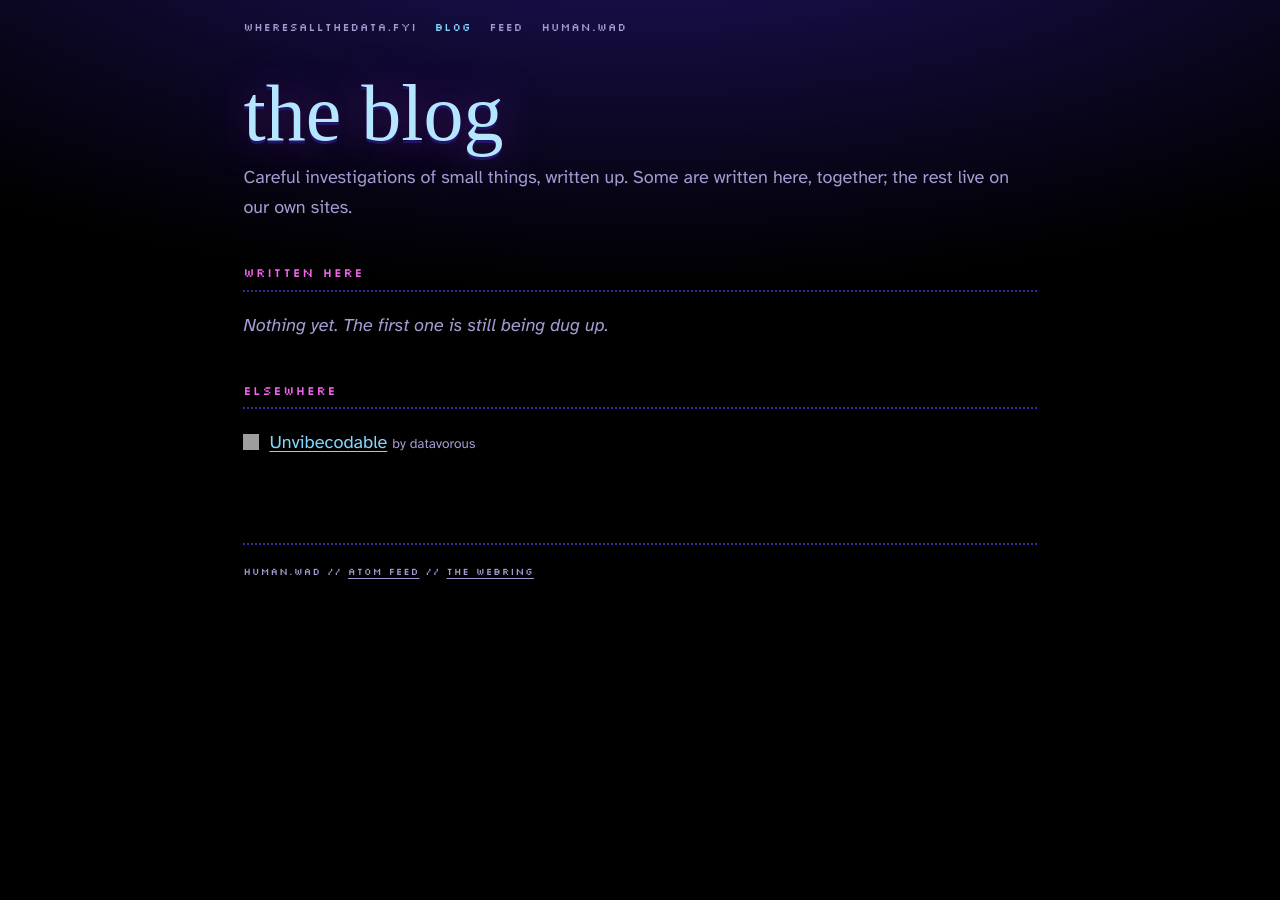
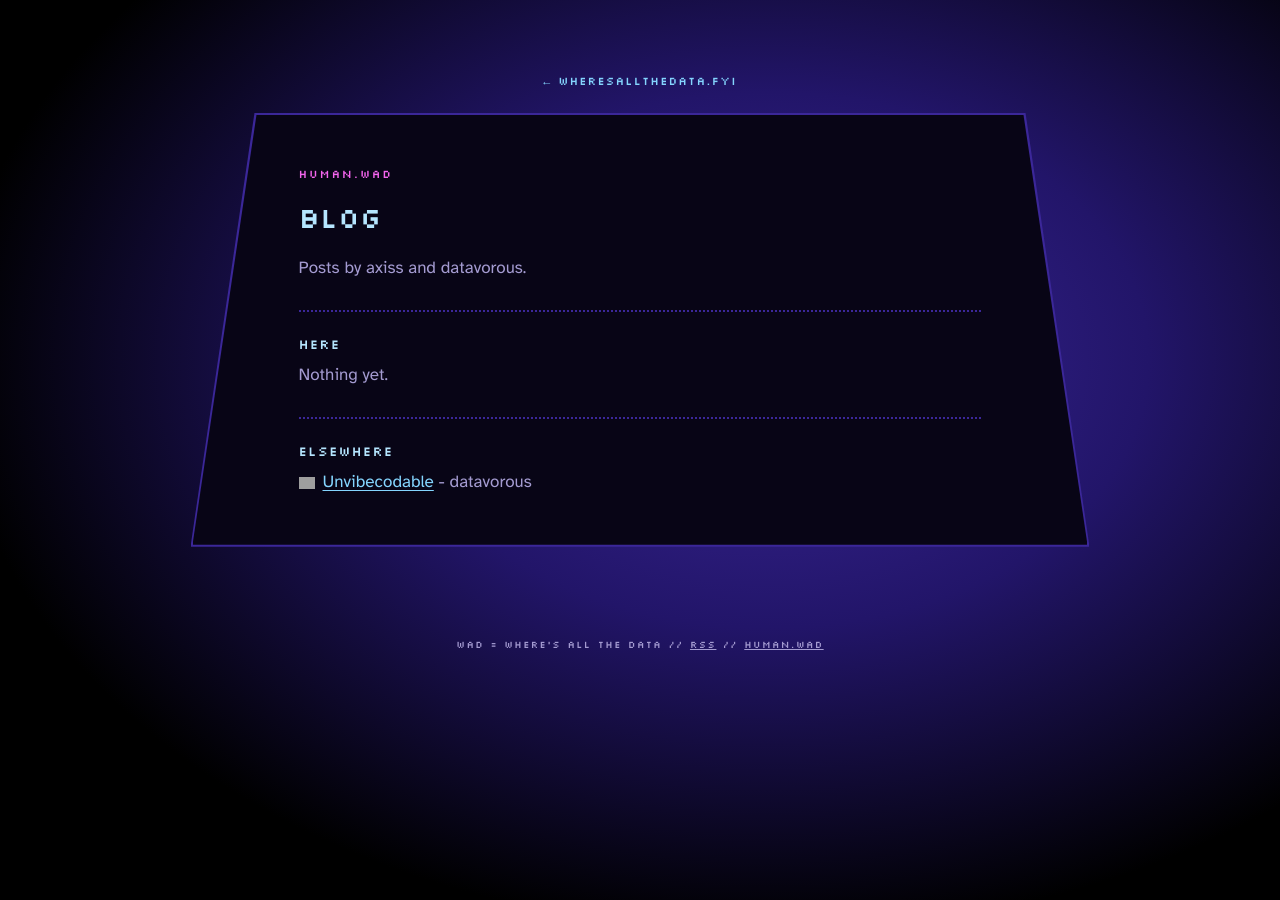
Before and after one commit to human-wad/wheresallthedata, a Jekyll site: the page built from blog/index.html, in a window 1280 px wide. Built offline with Jekyll 4.4.1, drawn with Linux system fonts in a browser that asks for light colours; some web fonts are replaced; grey boxes are pictures that could not be loaded.

Commit message:
Restyle blog to match the front page

```diff
--- a/_includes/byline.html
+++ b/_includes/byline.html
@@ -2,5 +2,5 @@
 {%- for a in names -%}
   {%- assign p = site.data.authors[a] -%}
   {%- if p -%}<a href="{{ p.uri }}">{{ p.name }}</a>{%- else -%}{{ a }}{%- endif -%}
-  {%- unless forloop.last %} &amp; {% endunless -%}
+  {%- unless forloop.last %} and {% endunless -%}
 {%- endfor -%}
--- a/_layouts/wad.html
+++ b/_layouts/wad.html
@@ -2,15 +2,15 @@
 <html lang="en">
 <meta charset="utf-8">
 <meta name="viewport" content="width=device-width, initial-scale=1, viewport-fit=cover">
-<title>{% if page.title %}{{ page.title }} // {% endif %}where's all the data?</title>
+<title>{% if page.title and page.title != "blog" %}{{ page.title }} - {% endif %}blog - wheresallthedata</title>
 <meta name="description" content="{{ page.description | default: page.excerpt | default: site.description | strip_html | strip_newlines | truncate: 160 }}">
 <link rel="icon" href="/human-wad-88x31.webp">
 <link rel="preconnect" href="https://fonts.googleapis.com">
 <link rel="preconnect" href="https://fonts.gstatic.com" crossorigin>
-<link rel="stylesheet" href="https://fonts.googleapis.com/css2?family=Silkscreen&family=Monsieur+La+Doulaise&family=Atkinson+Hyperlegible:ital,wght@0,400;0,700;1,400&display=swap">
+<link rel="stylesheet" href="https://fonts.googleapis.com/css2?family=Silkscreen&family=Atkinson+Hyperlegible:ital,wght@0,400;0,700;1,400&display=swap">
 {% feed_meta %}
 <style>
-/* same palette and faces as the front page */
+/* Same sky, slab and type as the front page (index.html), minus the moving nebula. */
 :root {
   color-scheme: dark;
   --void:   #000000;
@@ -22,99 +22,114 @@
   --sky:    #84d5fe;
   --ink:    #e9e4ff;
   --muted:  #a49bd1;
-  --face-hand:  "Monsieur La Doulaise", "Snell Roundhand", cursive;
   --face-pixel: "Silkscreen", "Courier New", monospace;
   --face-body:  "Atkinson Hyperlegible", system-ui, sans-serif;
-  --face-mono:  ui-monospace, "Courier New", monospace;
+  --face-mono:  ui-monospace, Menlo, Consolas, monospace;
 }
-html, body { margin: 0; background: var(--void); color: var(--ink); }
+html, body { background: var(--void); color: var(--ink); }
 body {
-  font: 18px/1.7 var(--face-body);
-  background: radial-gradient(ellipse 120% 40rem at 50% -10rem, var(--deep), var(--void) 70%) no-repeat, var(--void);
+  margin: 0;
+  font-family: var(--face-body);
+  font-size: 17px;
+  line-height: 1.6;
+  padding-left: max(16px, env(safe-area-inset-left, 0px));
+  padding-right: max(16px, env(safe-area-inset-right, 0px));
 }
-.wrap { max-width: 68ch; margin: 0 auto; padding: 0 max(16px, env(safe-area-inset-right, 0px)) 0 max(16px, env(safe-area-inset-left, 0px)); }
+.sky {
+  position: fixed; inset: 0; z-index: 0;
+  background: radial-gradient(ellipse at 60% 40%, var(--indigo), var(--deep) 35%, var(--void) 75%);
+}
+main { position: relative; z-index: 1; padding-top: 8vh; }
 
-.top {
-  display: flex; flex-wrap: wrap; gap: 6px 18px; padding: 18px 0 0;
-  font: 0.7rem/1.6 var(--face-pixel); letter-spacing: 0.1em; text-transform: uppercase;
+.back {
+  margin: 0 auto 1.4rem; text-align: center;
+  font-family: var(--face-pixel); font-size: 0.72rem; letter-spacing: 0.1em;
 }
-.top a { color: var(--muted); text-decoration: none; }
-.top a:hover, .top a[aria-current] { color: var(--sky); }
+.back a { color: var(--sky); text-decoration: none; }
+.back a:hover { color: var(--pink); }
 
-a { color: var(--sky); text-underline-offset: 3px; }
-a:hover { color: var(--pink); }
-a:focus-visible { outline: 2px dashed var(--pink); outline-offset: 3px; }
+/* the front page's ethos slab: a trapezoid, narrow at the top */
+.ethos {
+  --slant: clamp(18px, 6vw, 64px);
+  --pad: clamp(24px, 5vw, 44px);
+  position: relative;
+  isolation: isolate;
+  max-width: 62ch;
+  margin: 0 auto 10vh;
+  padding: calc(var(--pad) + 8px) calc(var(--pad) + var(--slant)) var(--pad);
+}
+.ethos::before, .ethos::after {
+  content: "";
+  position: absolute;
+  z-index: -1;
+  clip-path: polygon(var(--slant) 0, calc(100% - var(--slant)) 0, 100% 100%, 0 100%);
+}
+.ethos::before { inset: 0; background: var(--indigo); }
+.ethos::after  { inset: 2px; background: rgba(0, 0, 0, 0.86); }
+.label {
+  font-family: var(--face-pixel);
+  font-size: 0.72rem;
+  letter-spacing: 0.16em;
+  text-transform: uppercase;
+  color: var(--pink);
+  margin: 0 0 0.6rem;
+}
+.ethos h1, .ethos h2.list {
+  font-family: var(--face-pixel);
+  font-weight: 400;
+  line-height: 1.25;
+  color: var(--ice);
+  text-wrap: balance;
+}
+.ethos h1 { font-size: clamp(1.3rem, 4vw, 1.8rem); margin: 0 0 1.2rem; }
+.ethos h2.list {
+  font-size: 0.85rem; letter-spacing: 0.08em;
+  margin: 1.8rem 0 0.6rem; padding-top: 1.4rem;
+  border-top: 2px dotted var(--indigo);
+}
+.ethos p { margin: 0 0 1rem; }
+.ethos em { color: var(--sky); font-style: italic; }
+.ethos a { color: var(--sky); text-underline-offset: 3px; }
+.ethos a:hover { color: var(--pink); }
+.ethos a:focus-visible { outline: 2px dashed var(--pink); outline-offset: 3px; }
+.dim { color: var(--muted); }
 
-h1 {
-  font: 400 clamp(3rem, 11vw, 5rem)/1.05 var(--face-hand);
-  color: var(--ice); margin: 2.2rem 0 0.4rem;
-  text-shadow: 0 0.04em 0 var(--deep), 0 0 0.6em rgba(167, 57, 232, 0.45);
-}
-.lede { color: var(--muted); margin: 0 0 2.4rem; }
-h2.shelf {
-  font: 0.78rem/1.4 var(--face-pixel); letter-spacing: 0.14em; text-transform: uppercase;
-  color: var(--pink); margin: 2.6rem 0 0.8rem; padding-bottom: 8px;
-  border-bottom: 2px dotted var(--indigo);
-}
-.meta, .byline, time {
-  font-family: var(--face-pixel); font-size: 0.68rem; letter-spacing: 0.08em; color: var(--muted);
-}
+.posts, .roll { list-style: none; margin: 0; padding: 0; }
+.posts li, .roll li { margin: 0.45rem 0; }
+.roll img { width: 16px; height: 16px; vertical-align: -2px; margin-right: 8px; image-rendering: pixelated; }
 
-/* the lists */
-.posts, .roll { list-style: none; margin: 0; padding: 0; }
-.posts li { display: grid; grid-template-columns: 7.2rem 1fr; gap: 2px 14px; padding: 10px 0; }
-.posts li + li { border-top: 1px solid var(--deep); }
-.posts time { padding-top: 0.35rem; }
-.posts .title { font-weight: 700; }
-.posts .byline { grid-column: 2; }
-.roll li { display: flex; align-items: baseline; gap: 10px; padding: 5px 0; }
-.roll img { width: 16px; height: 16px; flex: none; position: relative; top: 2px; image-rendering: pixelated; }
-.roll .by { color: var(--muted); font-size: 0.85rem; }
-.empty { color: var(--muted); font-style: italic; }
-@media (max-width: 30rem) {
-  .posts li { grid-template-columns: 1fr; }
-  .posts .byline { grid-column: 1; }
-}
-
-/* a post */
-.post h1 { margin-top: 0.6rem; }
-.post .byline { margin: 0 0 2.4rem; }
-.prose h2, .prose h3 { font-family: var(--face-body); color: var(--ice); line-height: 1.3; margin: 2.2rem 0 0.6rem; }
-.prose h2 { font-size: 1.4rem; }
-.prose h3 { font-size: 1.15rem; }
-.prose p, .prose ul, .prose ol { margin: 0 0 1.1rem; }
-.prose img, .prose video { max-width: 100%; height: auto; display: block; margin: 1.6rem auto; border: 2px solid var(--deep); }
-.prose blockquote { margin: 0 0 1.1rem; padding-left: 16px; border-left: 3px solid var(--violet); color: var(--muted); }
-.prose code { font-family: var(--face-mono); font-size: 0.88em; color: var(--sky); }
-.prose pre {
-  overflow-x: auto; margin: 0 0 1.3rem; padding: 14px 16px;
-  background: rgba(34, 21, 105, 0.35); border-left: 2px dotted var(--indigo);
-  font-size: 0.85rem; line-height: 1.55;
-}
-.prose pre code { color: var(--ink); }
-.prose hr { border: 0; border-top: 2px dotted var(--indigo); margin: 2.4rem 0; }
-.prose table { border-collapse: collapse; margin: 0 0 1.3rem; display: block; overflow-x: auto; }
-.prose th, .prose td { border: 1px solid var(--deep); padding: 6px 10px; }
+/* post text */
+.ethos h2, .ethos h3 { font-family: var(--face-body); color: var(--ice); line-height: 1.3; margin: 2rem 0 0.6rem; }
+.ethos h2 { font-size: 1.25rem; }
+.ethos h3 { font-size: 1.05rem; }
+.ethos img, .ethos video { max-width: 100%; height: auto; }
+.ethos blockquote { margin: 0 0 1rem; padding-left: 14px; border-left: 2px solid var(--violet); color: var(--muted); }
+.ethos code { font-family: var(--face-mono); font-size: 0.88em; color: var(--sky); }
+.ethos pre { overflow-x: auto; margin: 0 0 1.2rem; padding: 12px 14px; background: rgba(34, 21, 105, 0.45); font-size: 0.85rem; }
+.ethos pre code { color: var(--ink); }
+.ethos hr { border: 0; border-top: 2px dotted var(--indigo); margin: 2rem 0; }
 
 footer {
-  margin: 5rem 0 0; padding: 18px 0 40px; border-top: 2px dotted var(--indigo);
-  font: 0.62rem/1.8 var(--face-pixel); letter-spacing: 0.12em; text-transform: uppercase; color: var(--muted);
+  position: relative; z-index: 1;
+  text-align: center;
+  font-family: var(--face-pixel);
+  font-size: 0.62rem;
+  letter-spacing: 0.14em;
+  text-transform: uppercase;
+  color: var(--muted);
+  padding-block: 0 6vh;
 }
 footer a { color: inherit; }
 </style>
 
-<div class="wrap">
-  <nav class="top" aria-label="Site">
-    <a href="/">wheresallthedata.fyi</a>
-    <a href="/blog/"{% if page.url == "/blog/" %} aria-current="page"{% endif %}>blog</a>
-    <a href="/blog/feed.xml">feed</a>
-    <a href="https://human.wheresallthedata.fyi">human.wad</a>
-  </nav>
-  <main>
+<div class="sky" aria-hidden="true"></div>
+<main>
+  <p class="back"><a href="/">&larr; wheresallthedata.fyi</a>{% if page.url != "/blog/" %} &nbsp; <a href="/blog/">blog</a>{% endif %}</p>
+  <section class="ethos">
 {{ content }}
-  </main>
-  <footer>
-    human.wad // <a href="/blog/feed.xml">atom feed</a> // <a href="https://human.wheresallthedata.fyi">the webring</a>
-  </footer>
-</div>
+  </section>
+</main>
+<footer>
+  WAD = where's all the data // <a href="/blog/feed.xml">rss</a> // <a href="https://human.wheresallthedata.fyi">human.wad</a>
+</footer>
 </html>
--- a/blog/index.html
+++ b/blog/index.html
@@ -1,38 +1,27 @@
 ---
 layout: wad
 title: blog
-description: Careful investigations of small things, written up by the people of human.wad.
+description: Posts by axiss and datavorous.
 ---
-<h1>the blog</h1>
-<p class="lede">Careful investigations of small things, written up. Some are written here, together; the rest live on our own sites.</p>
+<p class="label">human.wad</p>
+<h1>blog</h1>
+<p class="dim">Posts by axiss and datavorous.</p>
 
-<section aria-labelledby="here-h">
-  <h2 class="shelf" id="here-h">written here</h2>
+<h2 class="list">here</h2>
 {% if site.posts.size > 0 %}
-  <ol class="posts" reversed>
+<ul class="posts">
   {% for post in site.posts %}
-    <li>
-      <time datetime="{{ post.date | date_to_xmlschema }}">{{ post.date | date: "%Y-%m-%d" }}</time>
-      <a class="title" href="{{ post.url }}">{{ post.title }}</a>
-      <span class="byline">by {% include byline.html who=post %}</span>
-    </li>
+  <li><a href="{{ post.url }}">{{ post.title }}</a> <span class="dim">- {% include byline.html who=post %}, {{ post.date | date: "%b %Y" | downcase }}</span></li>
   {% endfor %}
-  </ol>
+</ul>
 {% else %}
-  <p class="empty">Nothing yet. The first one is still being dug up.</p>
+<p class="dim">Nothing yet.</p>
 {% endif %}
-</section>
 
-<section aria-labelledby="else-h">
-  <h2 class="shelf" id="else-h">elsewhere</h2>
+<h2 class="list">elsewhere</h2>
 <ul class="roll">
   {% for item in site.data.blogroll %}
   {% assign parts = item.url | split: "/" %}
-    {% assign who = site.data.authors[item.by] %}
-    <li>
-      <img src="https://icons.duckduckgo.com/ip3/{{ parts[2] }}.ico" alt="" width="16" height="16" loading="lazy">
-      <span><a href="{{ item.url }}">{{ item.title }}</a> <span class="by">by {% if who %}{{ who.name }}{% else %}{{ item.by }}{% endif %}</span></span>
-    </li>
+  <li><img src="https://icons.duckduckgo.com/ip3/{{ parts[2] }}.ico" alt="" loading="lazy"><a href="{{ item.url }}">{{ item.title }}</a> <span class="dim">- {{ item.by }}</span></li>
   {% endfor %}
 </ul>
-</section>
```
Also changed, not shown: _layouts/post.html (+3 -7 lines). Lines whose indentation alone changed are shown as unchanged.
